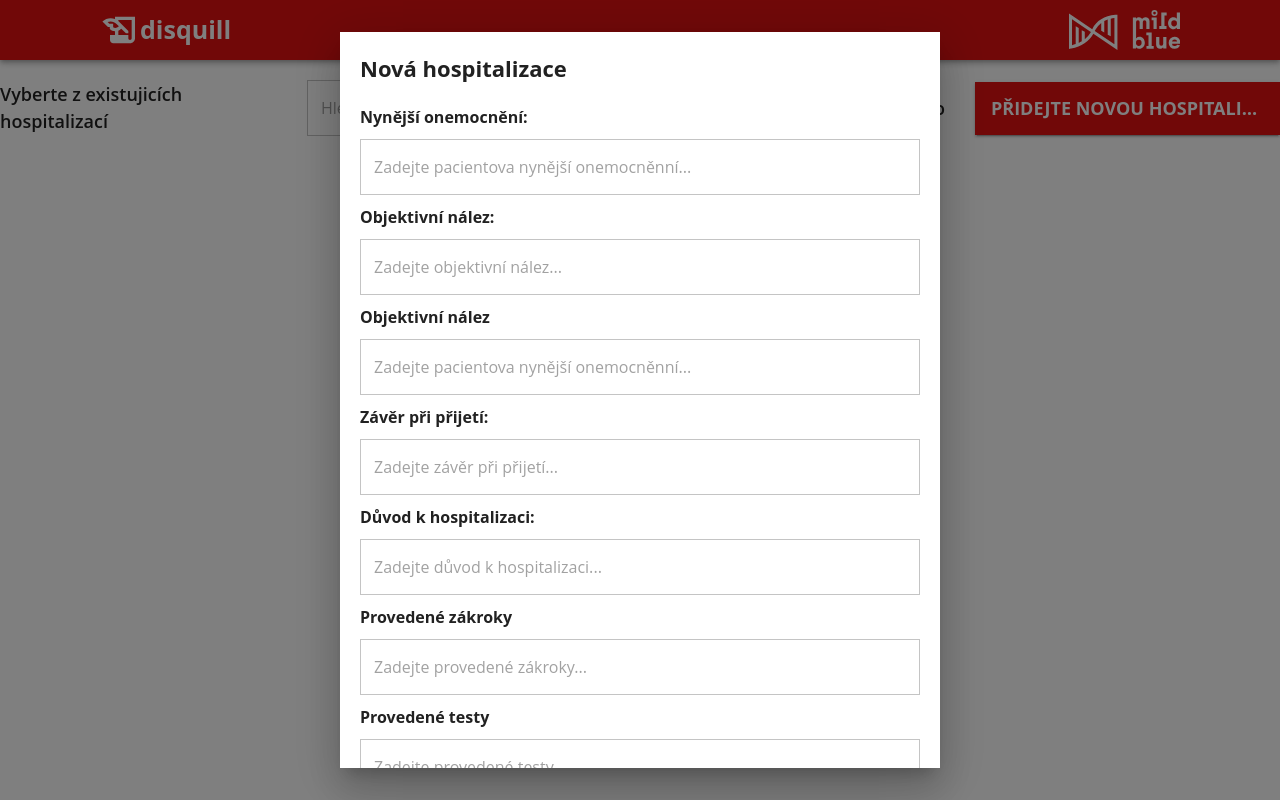
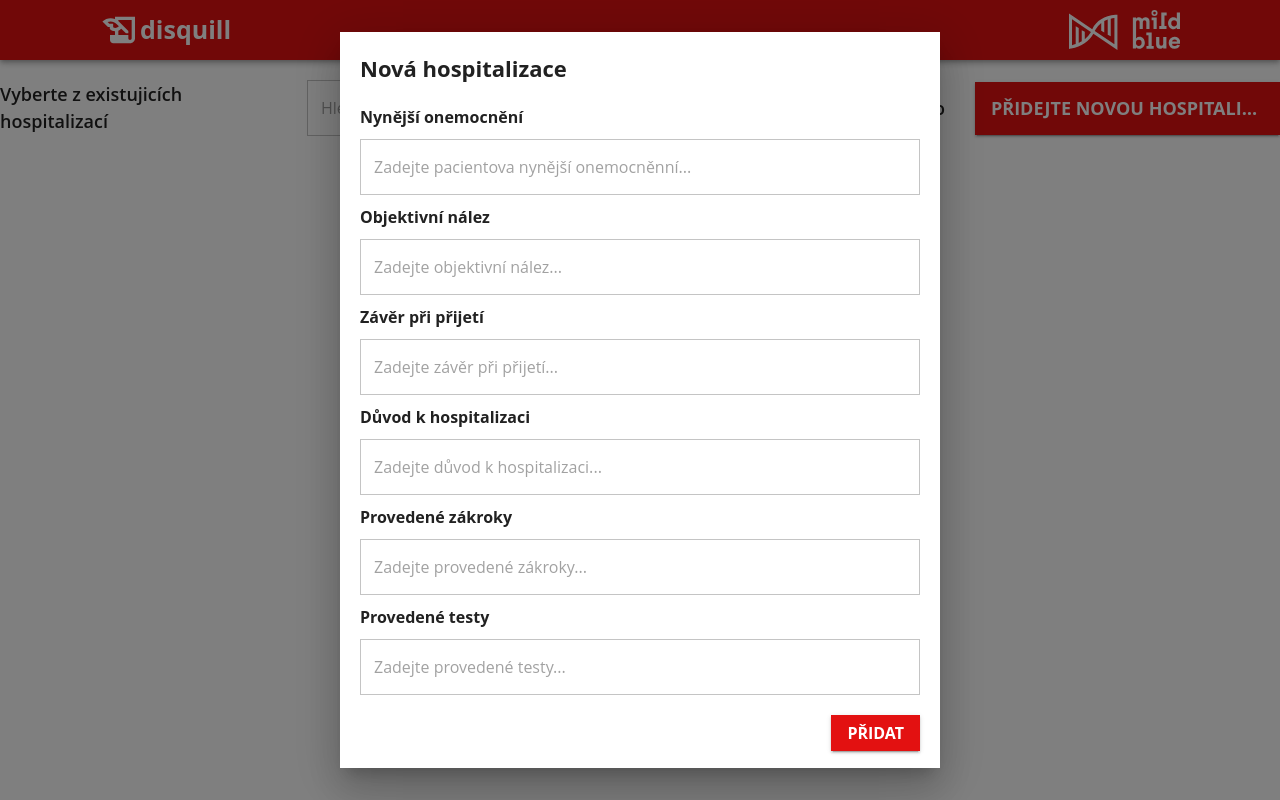
Before and after one commit to matejkloucek/european-healthcare-hackathon, a React (Create React App) app in the folder frontend/: page / in a window 1280 px wide. Both pictures are taken after a click on the button "PŘIDEJTE NOVOU HOSPITALIZACI". Built offline with nearby package versions, Linux system fonts and the light colour scheme; no server answers.

Commit message:
Second to last frontend push

```diff
--- a/frontend/package.json
+++ b/frontend/package.json
@@ -5,8 +5,8 @@
   "dependencies": {
     "@emotion/react": "^11.11.1",
     "@emotion/styled": "^11.11.0",
+    "@mui/icons-material": "^5.14.14",
     "@mui/material": "^5.14.18",
-    "@mui/icons-material": "^5.14.14",
     "@testing-library/jest-dom": "^6.1.4",
     "@testing-library/react": "^14.1.2",
     "@testing-library/user-event": "^14.5.1",
--- a/frontend/src/components/CustomHospitalizationDialog.tsx
+++ b/frontend/src/components/CustomHospitalizationDialog.tsx
@@ -1,61 +1,137 @@
-import {Box, Button, Dialog, Stack, TextField, Typography} from "@mui/material";
-import {FontWeight} from "../theme/utils";
+import {
+  Box,
+  Button,
+  Dialog,
+  Stack,
+  TextField,
+  Typography,
+} from "@mui/material";
+import { FontWeight } from "../theme/utils";
+import { Hospitalization } from "../model/Hospitalization";
+import { useState } from "react";
 
 type Props = {
   isOpen: boolean;
   onClose: () => void;
-  onSubmit: (text: string) => void;
+  onSubmit: (hospitalization: Hospitalization) => void;
 };
 
 export const CustomHospitalizationDialog = (props: Props) => {
+  const [problemsAtAdmission, setProblemsAtAdmission] = useState<string>("");
+  const [findingsAtAdmission, setFindingsAtAdmission] = useState<string>("");
+  const [conclusionAtAdmission, setConclusionAtAdmission] =
+    useState<string>("");
+  const [reasonForHospitalisation, setReasonForHospitalisation] =
+    useState<string>("");
+  const [operationsAtDischarge, setOperationsAtDischarge] =
+    useState<string>("");
+  const [examsAtDischarge, setExamsAtDischarge] = useState<string>("");
+
+  const handleClick = () => {
+    props.onSubmit({
+      id: "1",
+      problemsAtAdmission: problemsAtAdmission,
+      findingsAtAdmission: findingsAtAdmission,
+      conclusionAtAdmission: conclusionAtAdmission,
+      reasonForHospitalisation: reasonForHospitalisation,
+      operationsAtDischarge: operationsAtDischarge,
+      examsAtDischarge: examsAtDischarge,
+    });
+  };
+
+  const handleProblemsTextFieldChange = (
+    event: React.ChangeEvent<HTMLTextAreaElement>,
+  ) => {
+    setProblemsAtAdmission(event.target.value);
+  };
+  const handleFindingsTextFieldChange = (
+    event: React.ChangeEvent<HTMLTextAreaElement>,
+  ) => {
+    setFindingsAtAdmission(event.target.value);
+  };
+  const handleConclusionsTextFieldChange = (
+    event: React.ChangeEvent<HTMLTextAreaElement>,
+  ) => {
+    setConclusionAtAdmission(event.target.value);
+  };
+  const handleReasonsTextFieldChange = (
+    event: React.ChangeEvent<HTMLTextAreaElement>,
+  ) => {
+    setReasonForHospitalisation(event.target.value);
+  };
+  const handleOperationsTextFieldChange = (
+    event: React.ChangeEvent<HTMLTextAreaElement>,
+  ) => {
+    setOperationsAtDischarge(event.target.value);
+  };
+  const handleExamsTextFieldChange = (
+    event: React.ChangeEvent<HTMLTextAreaElement>,
+  ) => {
+    setExamsAtDischarge(event.target.value);
+  };
+
   return (
     <Dialog open={props.isOpen} onClose={props.onClose} fullWidth>
       <Stack padding={2} spacing={1} maxHeight={"850px"}>
-            <Typography fontWeight={FontWeight.Bold} fontSize={22} paddingBottom={1}>Nová hospitalizace</Typography>
-            <Typography fontWeight={FontWeight.Bold}>Nynější onemocnění:</Typography>
+        <Typography
+          fontWeight={FontWeight.Bold}
+          fontSize={22}
+          paddingBottom={1}
+        >
+          Nová hospitalizace
+        </Typography>
+        <Typography fontWeight={FontWeight.Bold}>Nynější onemocnění</Typography>
         <TextField
           multiline
           placeholder={"Zadejte pacientova nynější onemocněnní..."}
-            />
-            <Typography fontWeight={FontWeight.Bold}>Objektivní nález:</Typography>
-            <TextField
-                multiline
-                placeholder={"Zadejte objektivní nález..."}
+          value={problemsAtAdmission}
+          onChange={handleProblemsTextFieldChange}
         />
         <Typography fontWeight={FontWeight.Bold}>Objektivní nález</Typography>
         <TextField
           multiline
-                placeholder={"Zadejte pacientova nynější onemocněnní..."}
+          placeholder={"Zadejte objektivní nález..."}
+          value={findingsAtAdmission}
+          onChange={handleFindingsTextFieldChange}
         />
-            <Typography fontWeight={FontWeight.Bold}>Závěr při přijetí:</Typography>
+        <Typography fontWeight={FontWeight.Bold}>Závěr při přijetí</Typography>
         <TextField
           multiline
           placeholder={"Zadejte závěr při přijetí..."}
+          value={conclusionAtAdmission}
+          onChange={handleConclusionsTextFieldChange}
         />
-            <Typography fontWeight={FontWeight.Bold}>Důvod k hospitalizaci:</Typography>
+        <Typography fontWeight={FontWeight.Bold}>
+          Důvod k hospitalizaci
+        </Typography>
         <TextField
           multiline
           placeholder={"Zadejte důvod k hospitalizaci..."}
+          value={reasonForHospitalisation}
+          onChange={handleReasonsTextFieldChange}
         />
         <Typography fontWeight={FontWeight.Bold}>Provedené zákroky</Typography>
         <TextField
           multiline
           placeholder={"Zadejte provedené zákroky..."}
+          value={operationsAtDischarge}
+          onChange={handleOperationsTextFieldChange}
         />
         <Typography fontWeight={FontWeight.Bold}>Provedené testy</Typography>
         <TextField
           multiline
           placeholder={"Zadejte provedené testy..."}
+          value={examsAtDischarge}
+          onChange={handleExamsTextFieldChange}
         />
-            <Box sx={{ flexGrow: 1, display: 'flex', justifyContent: 'flex-end' }} paddingTop={1}>
-                <Button variant="contained">
+        <Box
+          sx={{ flexGrow: 1, display: "flex", justifyContent: "flex-end" }}
+          paddingTop={1}
+        >
+          <Button variant="contained" onClick={handleClick}>
             <Typography fontWeight={FontWeight.Bold}>Přidat</Typography>
           </Button>
         </Box>
-
-
-
-
       </Stack>
     </Dialog>
   );
--- a/frontend/src/components/MainPage.tsx
+++ b/frontend/src/components/MainPage.tsx
@@ -10,16 +10,15 @@ import { Hospitalization } from "../model/Hospitalization";
 import { FontWeight } from "../theme/utils";
 import { SummaryBox } from "./SummaryBox";
 import { CustomHospitalizationDialog } from "./CustomHospitalizationDialog";
+import { postCustomHospitalization } from "../services/postCustomHospitalization";
 
 export const MainPage = () => {
   const [hospitalizations, setHospitalizations] = useState<string[]>([]);
   const [detail, setDetail] = useState<Hospitalization | undefined>(undefined);
   const [dialogOpen, setDialogOpen] = useState<boolean>(false);
-  const [customHospitalization, setCustomHospitalization] =
-    useState<string>("");
+  const [isCustom, setIsCustom] = useState<boolean>(false);
 
   useEffect(() => {
-    console.log("Loading all hospitalizations");
     loadAllHospitalizations();
   }, []);
 
@@ -29,11 +28,24 @@ export const MainPage = () => {
   };
 
   const loadHospitalizationDetail = async (hospitalizationId: string) => {
+    setIsCustom(false);
     const response = await getHospitalizationDetail(hospitalizationId);
     setDetail(response);
   };
 
-  console.log(customHospitalization);
+  const handleDialogSubmit = async (hospitalization: Hospitalization) => {
+    setIsCustom(true);
+    const response_id = await postCustomHospitalization(hospitalization);
+    setDetail({
+      id: response_id,
+      problemsAtAdmission: hospitalization.problemsAtAdmission,
+      findingsAtAdmission: hospitalization.findingsAtAdmission,
+      conclusionAtAdmission: hospitalization.conclusionAtAdmission,
+      reasonForHospitalisation: hospitalization.reasonForHospitalisation,
+      operationsAtDischarge: hospitalization.operationsAtDischarge,
+      examsAtDischarge: hospitalization.examsAtDischarge,
+    });
+  };
 
   return (
     <Stack height={"100vh"}>
@@ -84,7 +96,7 @@ export const MainPage = () => {
                 width: "5px",
               }}
             ></Box>
-            <SummaryBox id={detail.id} />
+            <SummaryBox id={detail.id} isCustom={isCustom} />
           </Stack>
         ) : (
           <Box
@@ -106,7 +118,7 @@ export const MainPage = () => {
       <CustomHospitalizationDialog
         isOpen={dialogOpen}
         onClose={() => setDialogOpen(false)}
-        onSubmit={(text) => setCustomHospitalization(text)}
+        onSubmit={handleDialogSubmit}
       />
     </Stack>
   );
--- a/frontend/src/model/Hospitalization.ts
+++ b/frontend/src/model/Hospitalization.ts
@@ -6,5 +6,4 @@ export type Hospitalization = {
   reasonForHospitalisation: string;
   operationsAtDischarge: string;
   examsAtDischarge: string;
-  operations?: string[];
 };
--- a/frontend/src/parsers/parseHospitalization.ts
+++ b/frontend/src/parsers/parseHospitalization.ts
@@ -1,7 +1,6 @@
 import { Hospitalization } from "../model/Hospitalization";
 
 export const parseHospitalization = (data: any): Hospitalization => {
-  console.log("data before parsing: ", data);
   return {
     id: data.hosp_id,
     problemsAtAdmission: data.adm_cur_problems,
@@ -10,6 +9,5 @@ export const parseHospitalization = (data: any): Hospitalization => {
     reasonForHospitalisation: data.dis_hosp_reason,
     operationsAtDischarge: data.dis_opers,
     examsAtDischarge: data.dis_exams,
-    operations: data.operations,
   };
 };
--- a/frontend/src/services/getHumanResponse.ts
+++ b/frontend/src/services/getHumanResponse.ts
@@ -3,6 +3,5 @@ import { apirUrl } from "../constants/apirUrl";
 
 export const getHumanResponse = async (id: string): Promise<string> => {
   const response = await axios.get(apirUrl + `/hospitalizations/${id}/human`);
-  console.log("Human response:", response.data.result);
   return response.data.result;
 };
--- /dev/null
+++ b/frontend/src/services/getOssReponse.ts
@@ -0,0 +1,9 @@
+import axios from "axios";
+import { apirUrl } from "../constants/apirUrl";
+
+export const getOssResponse = async (id: string): Promise<string> => {
+  const response = await axios.get(
+    apirUrl + `/hospitalizations/${id}/os-model`,
+  );
+  return response.data.result;
+};
--- /dev/null
+++ b/frontend/src/services/postCustomHospitalization.ts
@@ -0,0 +1,25 @@
+import { Hospitalization } from "../model/Hospitalization";
+import axios from "axios";
+import { apirUrl } from "../constants/apirUrl";
+
+export const postCustomHospitalization = async (
+  hospitalization: Hospitalization,
+): Promise<string> => {
+  const data = {
+    adm_cur_problems: hospitalization.problemsAtAdmission,
+    adm_findings: hospitalization.findingsAtAdmission,
+    adm_conclusion: hospitalization.conclusionAtAdmission,
+    dis_hosp_reason: hospitalization.reasonForHospitalisation,
+    dis_opers: hospitalization.reasonForHospitalisation,
+    dis_exams: hospitalization.examsAtDischarge,
+    operations: [
+      {
+        description: "",
+        oper_proc: "",
+      },
+    ],
+  };
+  const response = await axios.post(apirUrl + `/hospitalizations/create`, data);
+  console.log(response.data);
+  return response.data;
+};
```
Also changed, not shown: frontend/src/components/PageHeader.tsx (+15 -11 lines), frontend/src/components/SummaryBox.tsx (+14 -2 lines), 1 other file (tests, documents, lock files or other folders). Lines whose indentation alone changed are shown as unchanged.
